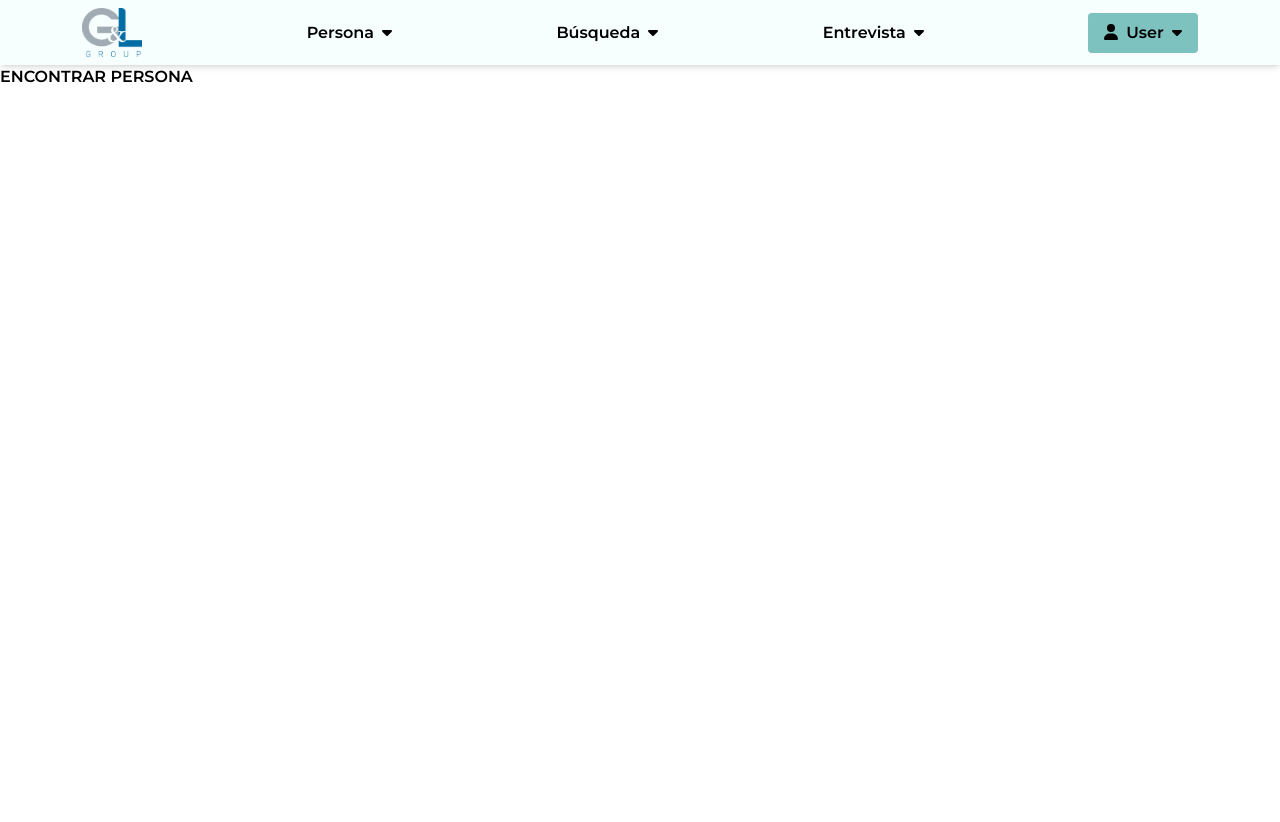
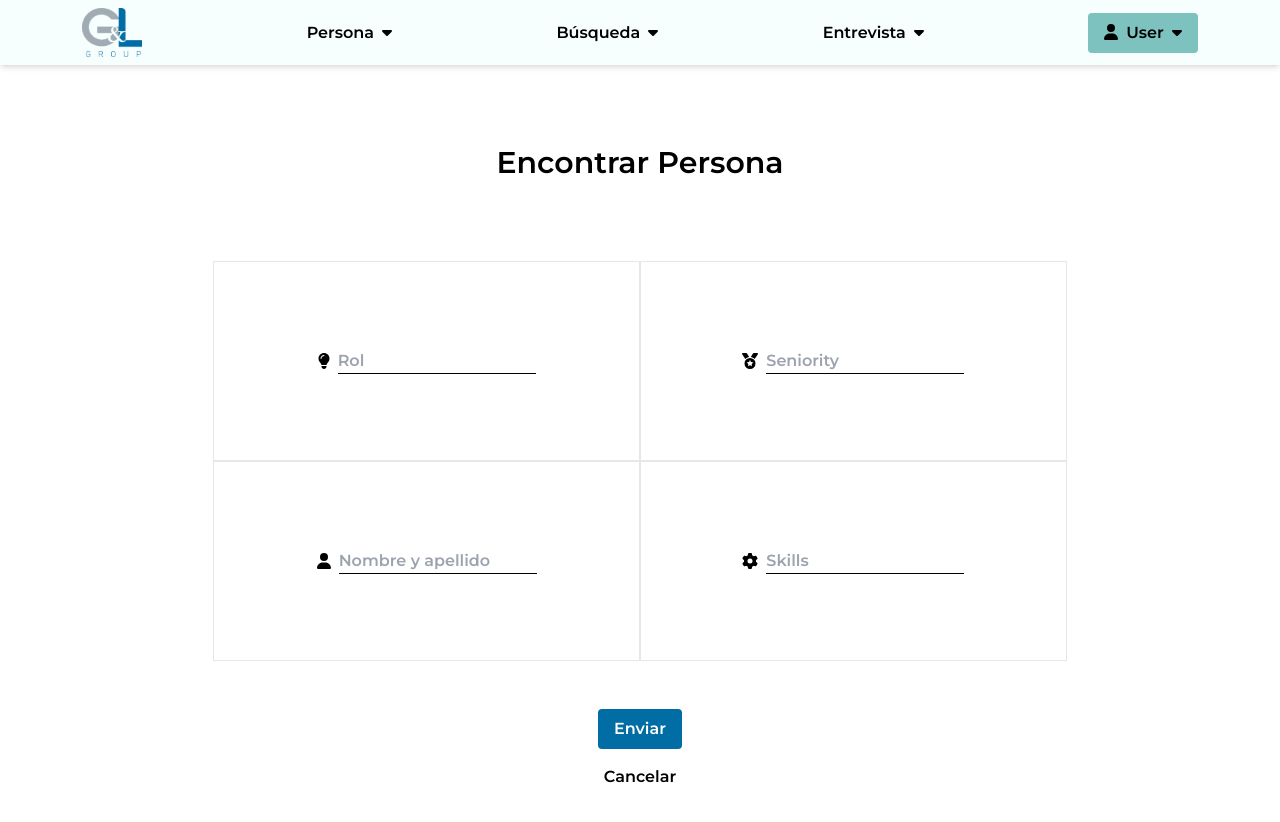
Before and after one commit to vanf-x/proyectobys, a React (Create React App) app: page /persona/encontrar in a window 1280 px wide. Shown: the top 822 px of the page. Before the commit the page ends 800 px from the top, so only its background shows below. Built offline with nearby package versions, Linux system fonts and the light colour scheme.

Commit message:
Add: finalizado MVP EncontrarPersona

```diff
--- a/src/components/CrearPersona.jsx
+++ b/src/components/CrearPersona.jsx
@@ -111,9 +111,9 @@ const CrearPersona = () => {
         <input
           type="submit"
           value="Enviar"
-          className="text-white bg-[#006DA4] px-4 py-2 rounded my-2"
+          className="text-white bg-[#006DA4] hover:bg-[#1d6081] px-4 py-2 rounded my-2 cursor-pointer transition-colors"
         />
-        <NavLink to="/menu" className="my-2">Cancelar</NavLink>
+        <NavLink to="/menu" className="my-2 hover:underline">Cancelar</NavLink>
         </div>
 
       </form>
--- a/src/components/EncontrarPersona.jsx
+++ b/src/components/EncontrarPersona.jsx
@@ -1,11 +1,84 @@
-import React from 'react'
+import {
+  faCircleCheck,
+  faFileSignature,
+  faGear,
+  faLightbulb,
+  faMedal,
+  faUser,
+  faUserGroup,
+} from "@fortawesome/free-solid-svg-icons";
+import { FontAwesomeIcon } from "@fortawesome/react-fontawesome";
+import { faLinkedin } from "@fortawesome/free-brands-svg-icons";
+import { NavLink } from "react-router-dom";
+const EncontrarPersona = () => {
 
-const EncontrarPersona = () => {
   return (
-    <div>
-      ENCONTRAR PERSONA
+    <div className="flex flex-col justify-start items-center h-screen">
+      <h1 className="text-3xl mt-20 mb-10">Encontrar Persona</h1>
+      {/*FORM*/}
+      <form className="bg-white w-2/3 h-1/2 self-center m-10">
+        {/*ARRIBA*/}
+        <div className="flex h-1/2">
+          {/*ARRIBA IZ*/}
+          <div className="flex justify-around items-center border w-1/2 ">
+            <div className="flex justify-start items-center">
+              <FontAwesomeIcon className="mr-2" icon={faLightbulb} />
+              <input
+                type="text"
+                placeholder="Rol"
+                className="border-b border-black"
+              />
+            </div>
+          </div>
+          {/*ARRIBA DER*/}
+          <div className="flex justify-around items-center border w-1/2 ">
+            <div className="flex justify-start items-center">
+              <FontAwesomeIcon className="mr-2" icon={faMedal} />
+              <input
+                type="text"
+                placeholder="Seniority"
+                className="border-b border-black"
+              />
+            </div>
+          </div>
+        </div>
+        {/*ABAJO*/}
+        <div className="flex h-1/2">
+          {/*ABAJO IZ*/}
+          <div className="flex justify-around items-center border w-1/2">
+            <div className="flex justify-start items-center">
+              <FontAwesomeIcon className="mr-2" icon={faUser} />
+              <input
+                type="text"
+                placeholder="Nombre y apellido"
+                className="border-b border-black"
+              />
+            </div>
+          </div>
+          {/*ABAJO DER*/}
+          <div className="flex justify-around items-center border w-1/2">
+            <div className="flex justify-start items-center">
+              <FontAwesomeIcon className="mr-2" icon={faGear} />
+              <input
+                type="text"
+                placeholder="Skills"
+                className="border-b border-black"
+              />
+            </div>
+          </div>
+        </div>
+        <div className="flex flex-col justify-center items-center m-10">
+        <input
+          type="submit"
+          value="Enviar"
+          className="text-white bg-[#006DA4] hover:bg-[#1d6081] px-4 py-2 rounded my-2 cursor-pointer transition-colors"
+        />
+        <NavLink to="/menu" className="my-2 hover:underline">Cancelar</NavLink>
+        </div>
+
+      </form>
     </div>
-  )
-}
+  );
+};
 
 export default EncontrarPersona
```
